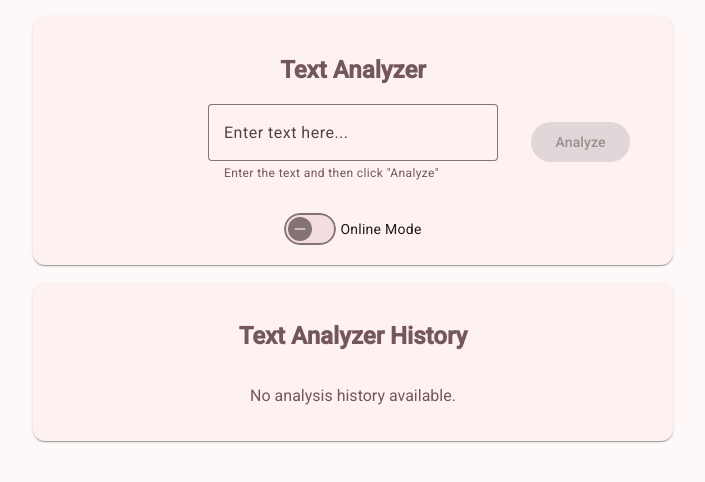
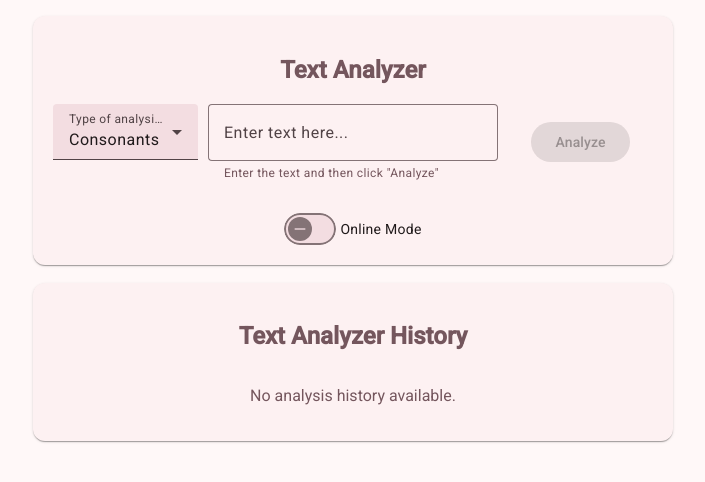
Before and after one commit to adrpre14/text-analyzer-dedalus, an Angular app in the folder frontend/: page / in a window 1280 px wide. Shown: the top 482 px of the page, without its empty margins (287-992 px from the left). Built offline with nearby package versions, Linux system fonts and the light colour scheme.

Commit message:
added the ability to select the type of analysis

```diff
--- a/frontend/src/app/features/text-analyzer/text-analyzer.css
+++ b/frontend/src/app/features/text-analyzer/text-analyzer.css
@@ -12,9 +12,14 @@
   gap: 10px;
   width: 100%;
 
-  div {
+  > div {
     align-content: center;
+    min-width: 0;
   }
+}
+
+.grid-container mat-form-field {
+  width: 100%;
 }
 
 .cards-container {
--- a/frontend/src/app/features/text-analyzer/text-analyzer.html
+++ b/frontend/src/app/features/text-analyzer/text-analyzer.html
@@ -2,7 +2,16 @@
   <mat-card class="general-card">
     <h2>Text Analyzer</h2>
     <div class="grid-container">
-      <div></div>
+      <div>
+        <mat-form-field>
+          <mat-label>Type of analysis:</mat-label>
+          <mat-select [(value)]="typeOfAnalysis">
+            @for (type of TextAnalyzerTypeEnum | keyvalue; track type.key) {
+              <mat-option [value]="type.value">{{ type.key }}</mat-option>
+            }
+          </mat-select>
+        </mat-form-field>
+      </div>
       <div>
         <mat-form-field appearance="outline" style="width:100%;">
         <textarea
--- a/frontend/src/app/features/text-analyzer/text-analyzer.ts
+++ b/frontend/src/app/features/text-analyzer/text-analyzer.ts
@@ -3,12 +3,14 @@ import {MatButton} from '@angular/material/button';
 import {MatSlideToggle} from '@angular/material/slide-toggle';
 import {FormControl, ReactiveFormsModule} from '@angular/forms';
 import {CdkTextareaAutosize} from '@angular/cdk/text-field';
-import {MatFormField, MatHint, MatInput} from '@angular/material/input';
+import {MatFormField, MatHint, MatInput, MatLabel} from '@angular/material/input';
 import {MatCard} from '@angular/material/card';
 import {TextAnalyzerService} from './services/text-analyzer.service';
 import {TextAnalyzerTypeEnum} from './enums/text-analyzer-type.enum';
 import {TextAnalyzerApi} from './services/text-analyzer.api';
 import {TextAnalyzerHistory} from './components/text-analyzer-history/text-analyzer-history';
+import {MatOption, MatSelect} from '@angular/material/select';
+import {KeyValuePipe} from '@angular/common';
 
 @Component({
   selector: 'app-text-analyzer',
@@ -21,7 +23,11 @@ import {TextAnalyzerHistory} from './components/text-analyzer-history/text-analy
     MatFormField,
     MatCard,
     MatHint,
-    TextAnalyzerHistory
+    TextAnalyzerHistory,
+    MatLabel,
+    MatSelect,
+    MatOption,
+    KeyValuePipe
   ],
   providers: [TextAnalyzerService, TextAnalyzerApi],
   templateUrl: './text-analyzer.html',
@@ -30,8 +36,10 @@ import {TextAnalyzerHistory} from './components/text-analyzer-history/text-analy
 export class TextAnalyzer {
   inputControl = new FormControl('');
   textAnalyzerModeControl = new FormControl(false);
+  typeOfAnalysis: TextAnalyzerTypeEnum = TextAnalyzerTypeEnum.Consonants;
 
   textAnalyzerService = inject(TextAnalyzerService);
+  public readonly TextAnalyzerTypeEnum = TextAnalyzerTypeEnum;
 
   analyze() {
     const onlineMode = !!this.textAnalyzerModeControl.value;
@@ -40,7 +48,7 @@ export class TextAnalyzer {
       return;
     }
 
-    this.textAnalyzerService.analyzeText(TextAnalyzerTypeEnum.Consonants, inputText, onlineMode).subscribe((result) => {
+    this.textAnalyzerService.analyzeText(this.typeOfAnalysis, inputText, onlineMode).subscribe((result) => {
       this.textAnalyzerService.addToHistory(result);
     });
   }
--- a/frontend/src/styles.css
+++ b/frontend/src/styles.css
@@ -18,3 +18,7 @@ body {
   padding: 20px;
   box-sizing: border-box;
 }
+
+.cdk-overlay-pane {
+  width: auto !important;
+}
```
